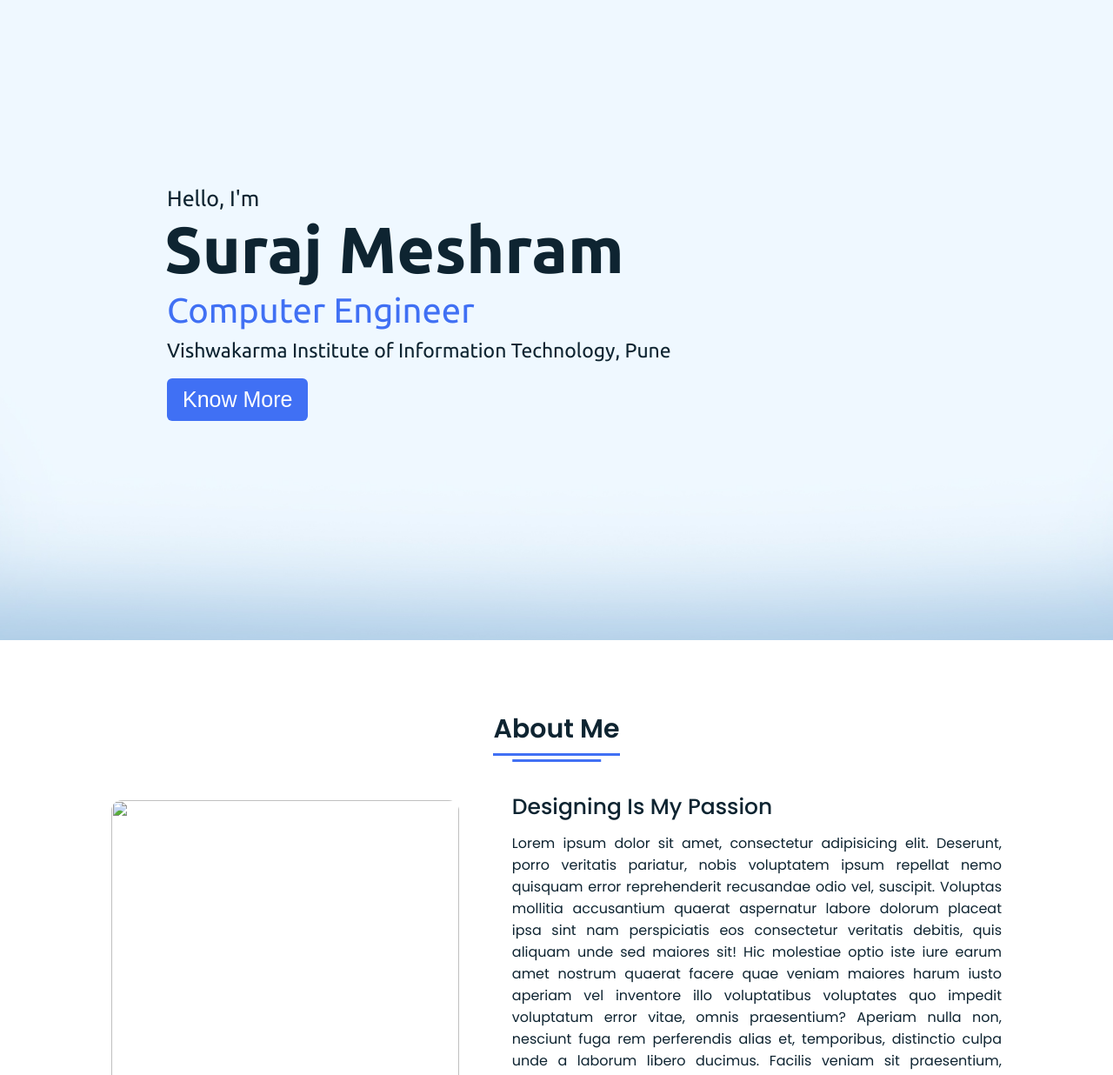
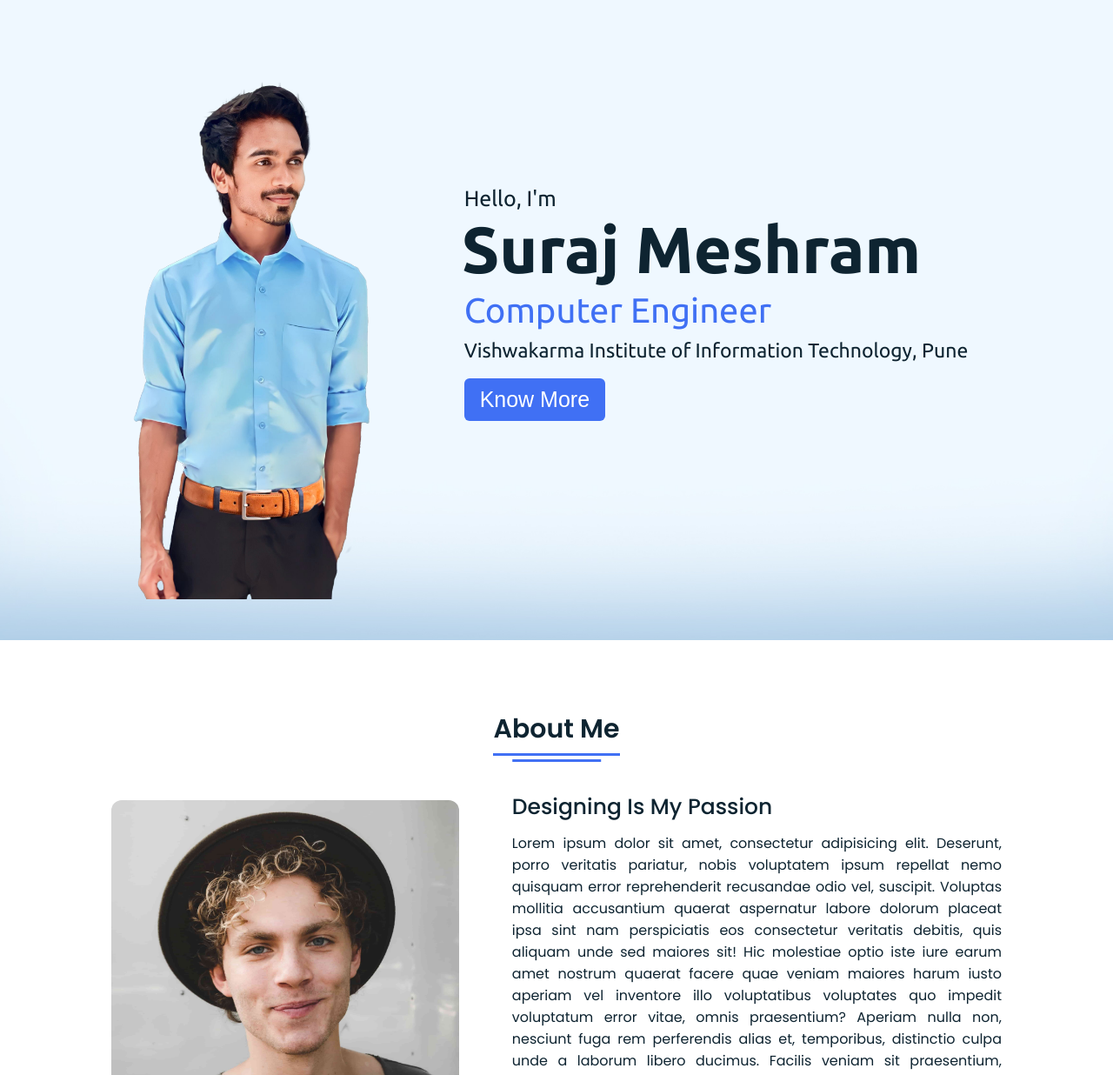
Before and after one commit to S-R-J/mySite, a plain HTML site: page index.html in a window 1280 px wide. Shown: the part 64-1300 px from the top of the page at 87% size. Drawn offline with Linux system fonts and the light colour scheme; files whose address does not match are found by name.

Commit message:
Update index.html

```diff
--- a/index.html
+++ b/index.html
@@ -44,7 +44,7 @@
       <div class="home-content">
         <div class="text">
           <div class="imgg">
-            <img src="./Images/mee.png" alt="">
+            <img src="./mee.png" alt="">
           </div>
           <div class="main-txt">
             <div class="text-one">Hello, I'm</div>
@@ -68,7 +68,7 @@
         <div class="title"><span>About Me</span></div>
         <div class="about-details">
           <div class="left">
-            <img src="./images/about.jpg" alt="" />
+            <img src="./about.jpg" alt="" />
           </div>
           <div class="right">
             <div class="topic">Designing Is My Passion</div>
```
